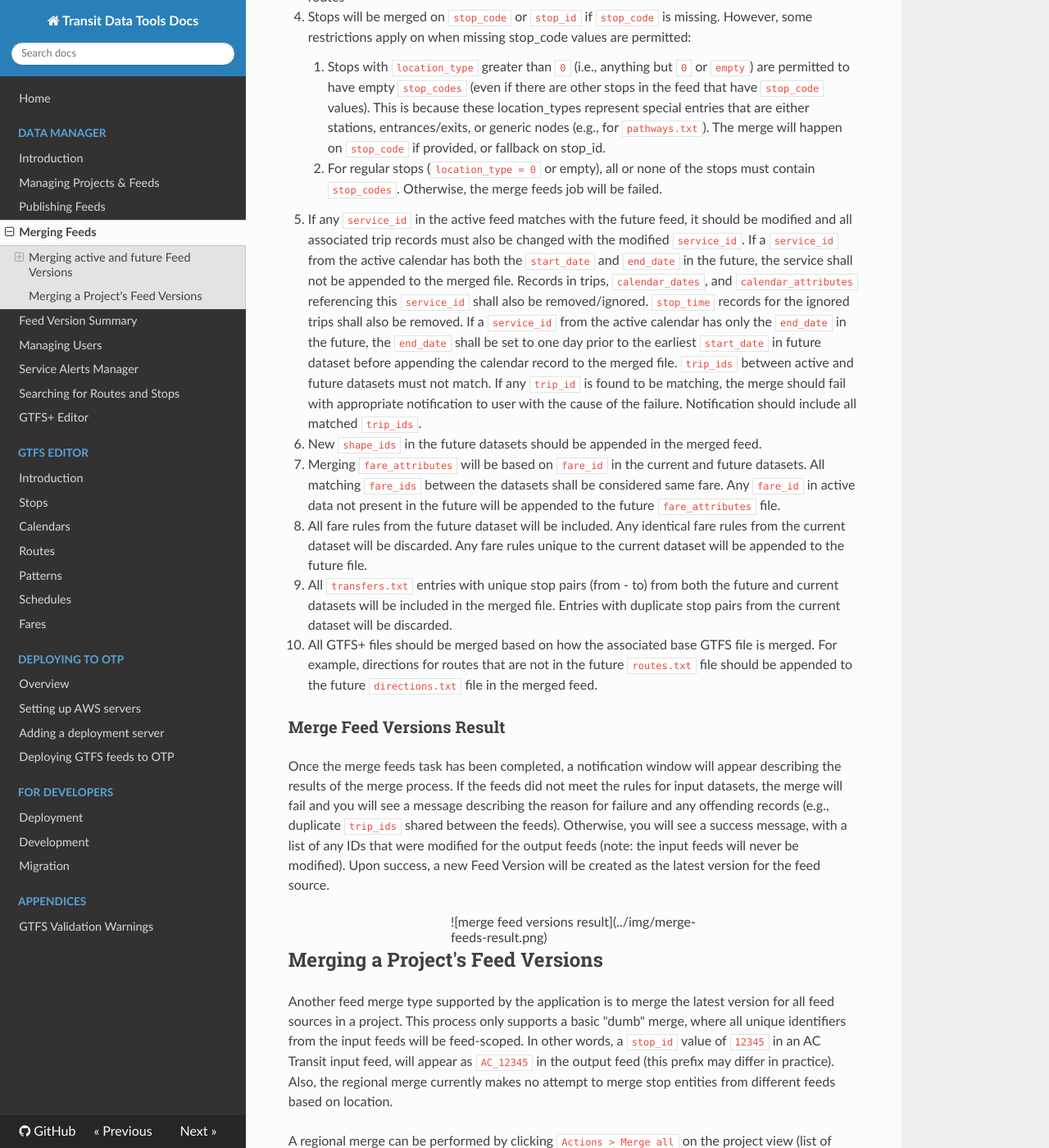
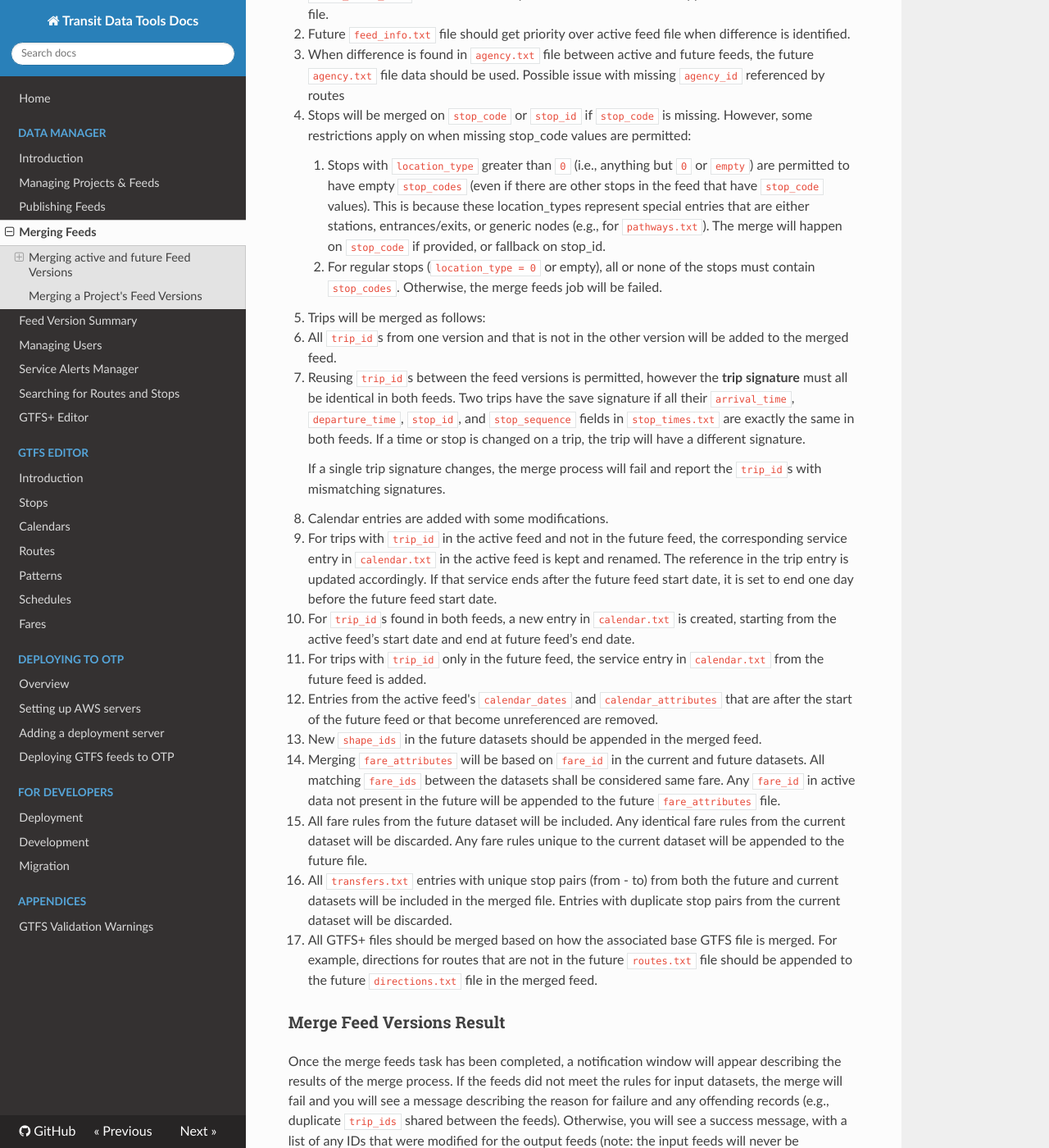
Before and after one commit to wtchen/datatools-ui, an MkDocs documentation site: the page built from docs/user/merging-feeds.md, in a window 1280 px wide and 1400 px high, scrolled down 805 px. Shown: the whole window at 82% size. Built offline with MkDocs 1.6.1, drawn with Linux system fonts in a browser that asks for light colours; nearby versions of some CDN libraries; old or Windows-style settings are respelled for this version of MkDocs; some of the changed text lies outside the part shown.

Commit message:
docs(merging-feeds): Update docs based on new requirements/logic.

```diff
--- a/docs/user/merging-feeds.md
+++ b/docs/user/merging-feeds.md
@@ -9,6 +9,10 @@ To begin a feed merge, navigate to one of the feed versions to be merged (it doe
 </div>
 
 ### Merge rules
+We call "active" and "future" GTFS feeds the feeds with the earliest and latest start dates, respectively.
+This is in reference to the typical use case where, to avoid disruptions to trip planning software,
+a feed with service that starts in the future needs to be merged with a feed with active service that has not expired yet.
+
 There are a set of rules that govern the requirements for input feed versions and how different tables are merged in the output feed version:
 
 1. Merging will be based on `route_short_name` in the current and future datasets. All matching
@@ -27,18 +31,31 @@ There are a set of rules that govern the requirements for input feed versions an
        `pathways.txt`). The merge will happen on `stop_code` if provided, or fallback on stop_id.
     2. For regular stops (`location_type = 0` or empty), all or none of the stops must
        contain `stop_codes`. Otherwise, the merge feeds job will be failed.
-1. If any `service_id` in the active feed matches with the future feed, it should be modified
-  and all associated trip records must also be changed with the modified `service_id`.
-  If a `service_id` from the active calendar has both the `start_date` and `end_date` in the
-  future, the service shall not be appended to the merged file. Records in trips,
-  `calendar_dates`, and `calendar_attributes` referencing this `service_id` shall also be
-  removed/ignored. `stop_time` records for the ignored trips shall also be removed.
-  If a `service_id` from the active calendar has only the `end_date` in the future, the `end_date`
-  shall be set to one day prior to the earliest `start_date` in future dataset before appending
-  the calendar record to the merged file.
-  `trip_ids` between active and future datasets must not match. If any `trip_id` is found to be
-  matching, the merge should fail with appropriate notification to user with the cause of the
-  failure. Notification should include all matched `trip_ids`.
+
+1. Trips will be merged as follows:
+   1. All `trip_id`s from one version and that is not in the other version will be added to the merged feed.
+
+   2. Reusing `trip_id`s between the feed versions is permitted,
+      however the **trip signature** must all be identical in both feeds.
+      Two trips have the save signature if all their `arrival_time`, `departure_time`, `stop_id`, and `stop_sequence`
+      fields in `stop_times.txt` are exactly the same in both feeds. If a time or stop is changed on a trip,
+      the trip will have a different signature.
+
+      If a single trip signature changes, the merge process will fail and report the `trip_id`s with mismatching signatures.
+
+1. Calendar entries are added with some modifications.
+   1. For trips with `trip_id` in the active feed and not in the future feed, the corresponding service entry
+      in `calendar.txt` in the active feed is kept and renamed. The reference in the trip entry is updated accordingly.
+      If that service ends after the future feed start date, it is set to end one day before  the future feed start date.
+
+   2. For `trip_id`s found in both feeds, a new entry in `calendar.txt` is created,
+      starting from the active feed’s start date and end at future feed’s end date.
+
+   3. For trips with `trip_id` only in the future feed, the service entry in `calendar.txt` from the future feed is added.
+
+   4. Entries from the active feed's `calendar_dates` and `calendar_attributes` that are after the start of the future feed
+      or that become unreferenced are removed.
+
 1. New `shape_ids` in the future datasets should be appended in the merged feed.
 1. Merging `fare_attributes` will be based on `fare_id` in the current and future datasets. All
   matching `fare_ids` between the datasets shall be considered same fare. Any `fare_id` in active
```
